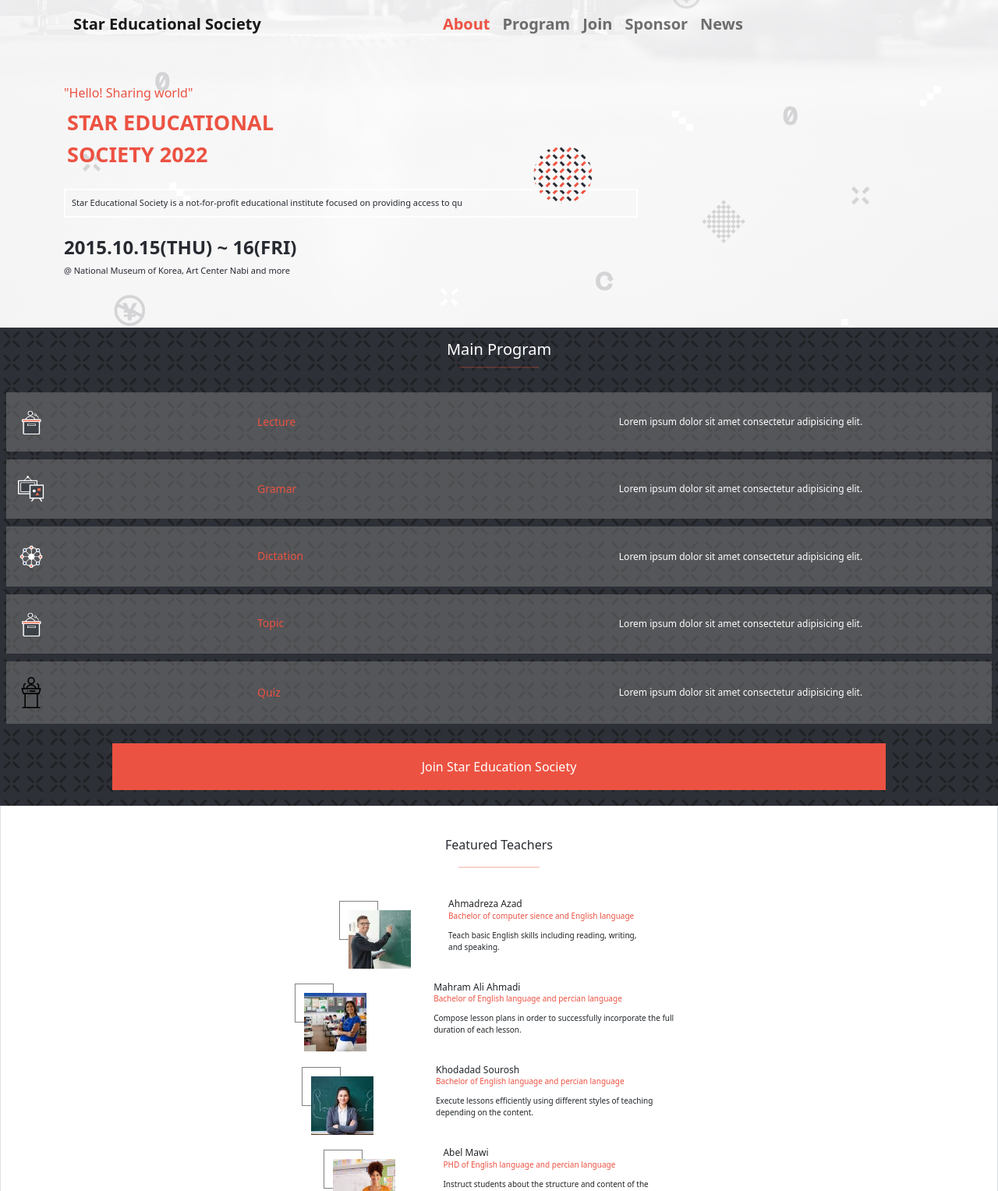
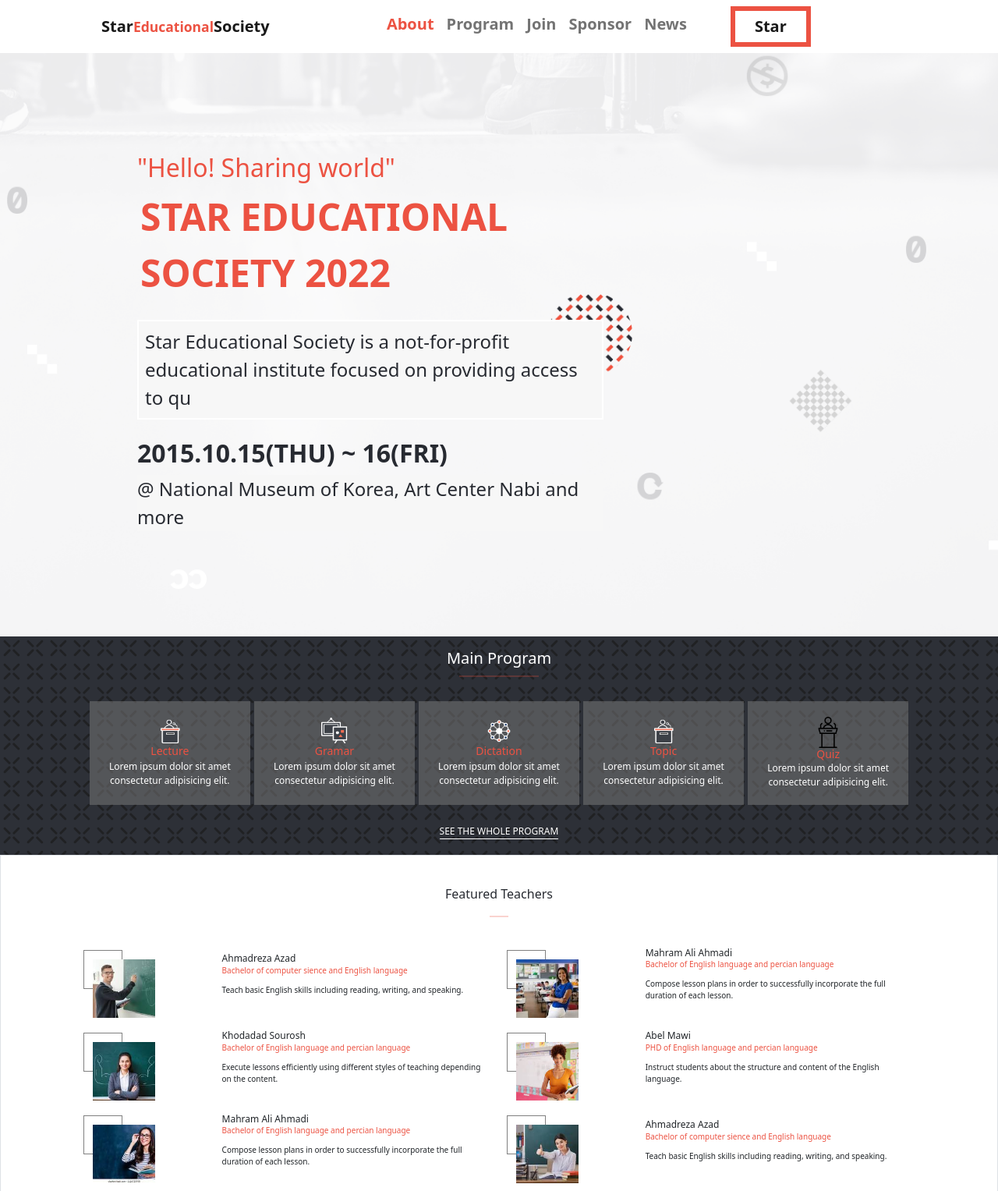
Before and after one commit to Elhambasir/capstone-project1--conference-page, a website: page index.html in a window 1280 px wide. Shown: the top 1527 px of the page at 78% size. Drawn offline with nearby package versions, Linux system fonts and the light colour scheme.

Commit message:
Create desktop version of home and about pages

```diff
--- a/about.css
+++ b/about.css
@@ -10,7 +10,8 @@
 
 .campaign {
   color: #ec5242;
-  border: 7px solid #ec5242;
+  border: 6px solid #ec5242;
+  padding: 0 25px;
 }
 
 .campaign a {
@@ -35,6 +36,11 @@
 
 .bg-custom-lightgray {
   background-color: #d3d3d3;
+}
+
+.rounded {
+  width: 90%;
+  margin: 0 auto;
 }
 
 #demo-text {
@@ -89,10 +95,11 @@
 }
 
 .star_logo {
+  width: 85% !important;
   display: flex;
   justify-content: center;
   align-items: center;
-  padding: 15px 15px;
+  padding: 25px 15px;
   border: 1px solid lightgray;
   margin: 20px auto;
 }
@@ -140,7 +147,7 @@
   padding: 0 10px;
 }
 
-.history_section .img_section .img_cover>* {
+.history_section .img_section .img_cover > * {
   color: white;
 }
 
--- a/about.html
+++ b/about.html
@@ -7,6 +7,7 @@
     <meta name="viewport" content="width=device-width, initial-scale=1.0">
     <title>About</title>
     <link rel="stylesheet" href="about.css">
+    <link rel="stylesheet" href="about_desktop_version.css">
     <link href="https://cdn.jsdelivr.net/npm/bootstrap@5.2.3/dist/css/bootstrap.min.css" rel="stylesheet"
         integrity="sha384-rbsA2VBKQhggwzxH7pPCaAqO46MgnOM80zW1RWuH61DGLwZJEdK2Kadq2F9CUG65" crossorigin="anonymous">
     <link rel="stylesheet" href="https://cdnjs.cloudflare.com/ajax/libs/font-awesome/6.3.0/css/all.min.css"
@@ -27,18 +28,20 @@
                         data-bs-target="#offcanvasNavbar" aria-controls="offcanvasNavbar">
                         <span class="navbar-toggler-icon"></span>
                     </button>
-                    <a class="navbar-brand d-none d-lg-block" href="index.html">Star Educational Society</a>
+                    <a class="navbar-brand d-none d-lg-block ms-5" href="index.html">Star<small
+                            class="active">Educational</small>Society</a>
                     <div class="offcanvas offcanvas-start" tabindex="-1" id="offcanvasNavbar"
                         aria-labelledby="offcanvasNavbarLabel">
                         <div class="offcanvas-header">
-                            <h5 class="offcanvas-title" id="offcanvasNavbarLabel">Star Educational Society</h5>
+                            <h5 class="offcanvas-title" id="offcanvasNavbarLabel"> <a class="navbar-brand  d-lg-block"
+                                    href="index.html">Star<small class="active">Educational</small>Society</a></h5>
                             <button type="button" class="btn-close" data-bs-dismiss="offcanvas"
                                 aria-label="Close"></button>
                         </div>
                         <div class="offcanvas-body">
                             <ul class="navbar-nav justify-content-center flex-grow-1 pe-3">
                                 <li class="nav-item">
-                                    <a class="nav-link active" aria-current="page" href="#">About</a>
+                                    <a class="nav-link active" aria-current="page" href="about.html">About</a>
                                 </li>
                                 <li class="nav-item">
                                     <a class="nav-link" href="#">Program</a>
@@ -52,55 +55,30 @@
                                 <li class="nav-item">
                                     <a class="nav-link" href="#">News</a>
                                 </li>
+                                <li class="nav-item ms-5">
+                                    <a class="navbar-brand d-none d-lg-block campaign" href="#">Star</a>
+                                </li>
                             </ul>
                         </div>
                     </div>
                 </div>
             </nav>
-            <!-- <nav class="navbar navbar-expand-lg bg-transparent fs-5 fw-semibold">
-                <div class="container">
-                    <a class="navbar-brand flex-grow-1 d-none d-lg-block fs-4" href="#">Navbar scroll</a>
-                    <button class="navbar-toggler border-0" type="button" data-bs-toggle="collapse"
-                        data-bs-target="#navbarScroll" aria-controls="navbarScroll" aria-expanded="false"
-                        aria-label="Toggle navigation">
-                        <span class="navbar-toggler-icon"></span>
-                    </button>
-                    <div class="collapse navbar-collapse d-lg-flex justify-content-center " id="navbarScroll">
-                        <ul class="navbar-nav my-2 my-lg-0 d-flex flex-grow-1 " style="--bs-scroll-height: 100px;">
-                            <li class="nav-item flex-fill ">
-                                <a class="nav-link active" aria-current="page" href="#">About</a>
-                            </li>
-                            <li class="nav-item flex-fill">
-                                <a class="nav-link" href="#">Program</a>
-                            </li>
-                            <li class="nav-item flex-fill">
-                                <a class="nav-link">Join</a>
-                            </li>
-                            <li class="nav-item flex-fill">
-                                <a class="nav-link">Sponsor</a>
-                            </li>
-                            <li class="nav-item flex-fill">
-                                <a class="nav-link">News</a>
-                            </li>
-                        </ul>
-                        <div class="navbar-brand campaign ps-2 py-2">
-                            <a class="navbar-brand flex-grow-1 fs-5 fw-semibold" href="#">CC Campaign</a>
-                        </div>
-                    </div>
-                </div>
-            </nav> -->
 
             <div class="row">
-                <div class="col-md-8">
-                    <div class="mt-5 active rounded">
-                        <h6 class="text-center">"Hello! Sharing world"</h6>
-                        <div id="demo-text" class=" fw-bolder px-1 ">STAR EDUCATIONAL <br> SOCIETY 2022 </div>
-                        <P class="tx-custom-black border fs-small px-2 py-2 bg-white mt-3 mb-3">Star Educational Society
+                <div class="col head_content pb-4">
+                    <div class="mt-5 active rounded ">
+                        <h6 class="d-lg-none text-center">"Hello! Sharing world"</h6>
+                        <div id="demo-text" class=" fw-bolder px-1 text-center">STAR EDUCATIONAL<br>SOCIETY 2022</div>
+                        <P class="tx-custom-black white-border fs-small px-2 py-2 mt-4 mb-4 text-center">Star
+                            Educational Society
                             is a not-for-profit educational institute focused on providing access to qu.Star Educational
-                            Society is an education management company based in Afghanistan.</P>
-                        <P class="tx-custom-black fs-small m-0 text-center">Please contact us per Email for any further
-                            questions about Star Educational Society!</P>
-                        <a href="#" class="email tx-custom-black">Star2022@gmail.com</a>
+                            Society is an education management company based in Afghanistan.
+                            Star Educational Society
+                            is a not-for-profit educational institute focused on providing access to qu.Star Educational
+                            Society is an education management company based in Afghanistan</P>
+                        <small class="tx-custom-black fs-small  text-center">Please contact us per Email for any further
+                            questions about Star Educational Society!</small>
+                        <a href="#" class="email tx-custom-black text-center fs-small">star2022@gmail.com</a>
                     </div>
                 </div>
             </div>
@@ -110,14 +88,14 @@
     <section class="section bg-white border-bottom pb-4">
         <div class="container-fluid bg-white">
             <div class="row text-white px-1 py-3 text-center">
-                <h5 class="tx-custom-black">Star Educationlal Society 2022</h5>
+                <h5 class="tx-custom-black mt-1">Star Educationlal Society 2022</h5>
                 <hr class="hr">
                 <p class="tx-custom-black">The logo of Star Educational Society 2022 was decided through the logo
                     competation from 10 June to 7. July</p>
             </div>
             <div class="row program_section">
                 <div class="star_logo">
-                    <img src="assets/images/star_logo.PNG" alt="">
+                    <a class=" nav-link" href="#">Star<small class="active">Educational</small>Society</a>
                 </div>
             </div>
         </div>
@@ -148,7 +126,7 @@
     </section>
 
     <section class="container-fluid bg-custom-black">
-        <div class="container py-5">
+        <div class="container py-5 d-md-none">
             <div class="row">
                 <div class="col text-center text-white">
                     <h6>Contact</h6>
@@ -164,8 +142,10 @@
             </div>
         </div>
         <div class="row bg-white">
-            <div class="col"><img src="assets/images/star_logo.PNG" width="150" height="50" alt=""></div>
-            <div class="col">
+            <div class="col text-center pt-3">
+                <a class=" nav-link" href="#">Star<small class="active">Educational</small>Society</a>
+            </div>
+            <div class="col text-center pt-3">
                 <p class="tx-custom-black py-1 joinUs">Join us for difference</p>
             </div>
         </div>
--- /dev/null
+++ b/about_desktop_version.css
@@ -0,0 +1,82 @@
+@media (min-width: 768px) {
+  .navbar {
+    background-color: white;
+  }
+
+  .star_logo {
+    width: 50% !important;
+  }
+
+  .head_content .rounded {
+    display: flex;
+    flex-direction: column;
+    justify-content: center;
+    align-items: center;
+    width: 85%;
+    margin: 0 auto;
+    text-align: center;
+  }
+
+  .head_content .rounded h6 {
+    font-size: 2rem;
+  }
+
+  .head_content .rounded #demo-text {
+    font-size: 3rem;
+    line-height: 2.7rem;
+  }
+
+  .head_content .rounded p {
+    font-size: 0.6rem;
+    width: 85%;
+    background-color: white;
+    justify-content: center;
+  }
+
+  .head_content .rounded h4 {
+    font-size: 2rem;
+  }
+
+  .program_section {
+    display: flex;
+    flex-direction: column;
+    justify-content: center;
+    align-items: center;
+  }
+
+  .program_section .program {
+    width: 85%;
+    display: flex;
+    flex-direction: row;
+    justify-content: center;
+    gap: 5px;
+  }
+
+  .program_section .program > * {
+    flex: 1;
+    display: flex;
+    flex-direction: column;
+  }
+
+  .history_section {
+    display: flex;
+    flex-direction: column;
+    justify-content: center;
+    align-items: center;
+  }
+
+  .history_section .master {
+    width: 75%;
+    margin: 0 auto;
+    display: flex;
+    flex-direction: row;
+    justify-content: center;
+  }
+
+  .history_section .master .img_section {
+    flex: 1;
+    display: flex;
+    flex-direction: row;
+    justify-content: center;
+  }
+}
--- /dev/null
+++ b/desktop_version.css
@@ -0,0 +1,79 @@
+
+@media (min-width: 768px) {
+  .navbar {
+    background-color: white;
+  }
+
+  .head_content {
+    height: 700px;
+  }
+
+  .head_content .rounded {
+    position: relative;
+    top: 80px;
+    left: 80px;
+    width: 85%;
+    margin: 0 auto;
+  }
+
+  .head_content .rounded h6 {
+    font-size: 2rem;
+  }
+
+  .head_content .rounded #demo-text {
+    font-size: 3rem;
+  }
+
+  .head_content .rounded p {
+    font-size: 1.5rem;
+    width: 55%;
+    background-color: #f7f7f7;
+  }
+
+  .head_content .rounded h4 {
+    font-size: 2rem;
+  }
+
+  .program_section {
+    display: flex;
+    flex-direction: column;
+    justify-content: center;
+    align-items: center;
+  }
+
+  .program_section .program {
+    width: 85%;
+    display: flex;
+    flex-direction: row;
+    justify-content: center;
+    gap: 5px;
+  }
+
+  .program_section .program > * {
+    flex: 1;
+    display: flex;
+    flex-direction: column;
+  }
+
+  .teacher_section {
+    display: flex;
+    flex-direction: column;
+    justify-content: center;
+    align-items: center;
+  }
+
+  .teacher_section .master {
+    width: 85%;
+    display: flex;
+    flex-direction: column;
+    justify-content: center;
+  }
+
+  .teacher_section .master .master_item {
+    flex: 1;
+    display: grid;
+    grid-template-columns: 50% 50%;
+    justify-content: center;
+    align-items: center;
+  }
+}
--- a/index.html
+++ b/index.html
@@ -7,6 +7,7 @@
     <meta name="viewport" content="width=device-width, initial-scale=1.0">
     <title>Porfolio</title>
     <link rel="stylesheet" href="style.css">
+    <link rel="stylesheet" href="desktop_version.css">
     <link href="https://cdn.jsdelivr.net/npm/bootstrap@5.2.3/dist/css/bootstrap.min.css" rel="stylesheet"
         integrity="sha384-rbsA2VBKQhggwzxH7pPCaAqO46MgnOM80zW1RWuH61DGLwZJEdK2Kadq2F9CUG65" crossorigin="anonymous">
     <link rel="stylesheet" href="https://cdnjs.cloudflare.com/ajax/libs/font-awesome/6.3.0/css/all.min.css"
@@ -14,23 +15,24 @@
         crossorigin="anonymous" referrerpolicy="no-referrer" />
     <link rel="stylesheet" href="https://cdn.jsdelivr.net/npm/bootstrap-icons@1.10.3/font/bootstrap-icons.css">
 
-
 </head>
 
 <body>
     <div class="main pb-5">
-        <div class="container">
-            <nav class="navbar navbar-expand-lg bg-transparent fs-5 fw-semibold">
+        <div class="container-fluid p-0">
+            <nav class="navbar navbar-expand-lg fs-5 fw-semibold">
                 <div class="container">
                     <button class="navbar-toggler" type="button" data-bs-toggle="offcanvas"
                         data-bs-target="#offcanvasNavbar" aria-controls="offcanvasNavbar">
                         <span class="navbar-toggler-icon"></span>
                     </button>
-                    <a class="navbar-brand d-none d-lg-block" href="index.html">Star Educational Society</a>
+                    <a class="navbar-brand d-none d-lg-block ms-5" href="index.html">Star<small
+                            class="active">Educational</small>Society</a>
                     <div class="offcanvas offcanvas-start" tabindex="-1" id="offcanvasNavbar"
                         aria-labelledby="offcanvasNavbarLabel">
                         <div class="offcanvas-header">
-                            <h5 class="offcanvas-title" id="offcanvasNavbarLabel">Star Educational Society</h5>
+                            <h5 class="offcanvas-title" id="offcanvasNavbarLabel">Star<small
+                                    class="active">Educational</small>Society</h5>
                             <button type="button" class="btn-close" data-bs-dismiss="offcanvas"
                                 aria-label="Close"></button>
                         </div>
@@ -51,6 +53,9 @@
                                 <li class="nav-item">
                                     <a class="nav-link" href="#">News</a>
                                 </li>
+                                <li class="nav-item ms-5">
+                                    <a class="navbar-brand d-none d-lg-block campaign" href="#">Star</a>
+                                </li>
                             </ul>
                         </div>
                     </div>
@@ -58,11 +63,12 @@
             </nav>
 
             <div class="row">
-                <div class="col-md-8">
-                    <div class="mt-5 active rounded">
+                <div class="col head_content">
+                    <div class="mt-5 active rounded ">
                         <h6>"Hello! Sharing world"</h6>
                         <div id="demo-text" class=" fw-bolder px-1 ">STAR EDUCATIONAL<br>SOCIETY 2022</div>
-                        <P class="tx-custom-black white-border fs-small px-2 py-2 mt-4 mb-4">Star Educational Society is a not-for-profit educational institute focused on providing access to qu</P>
+                        <P class="tx-custom-black white-border fs-small px-2 py-2 mt-4 mb-4">Star Educational Society is
+                            a not-for-profit educational institute focused on providing access to qu</P>
                         <h4 class="tx-custom-black fw-bolder ">2015.10.15(THU) ~ 16(FRI)</h4>
                         <P class="tx-custom-black fs-small">@ National Museum of Korea, Art Center Nabi and more</P>
                     </div>
@@ -74,10 +80,12 @@
     <section class="section bg-custom-black">
         <div class="container-fluid bg-transparent">
             <div class="row text-white px-1 py-3 text-center">
-                <h5>Main Program</h5><hr class="hr">
+                <h5>Main Program</h5>
+                <hr class="hr">
             </div>
 
             <div class="row program_section">
+                <div class="program">
                     <div class="program_item">
                         <div class="img_cover">
                             <img src="assets/images/discoursew.png" width="40px" alt="">
@@ -129,6 +137,7 @@
                             <p>Lorem ipsum dolor sit amet consectetur adipisicing elit. </p>
                         </div>
                     </div>
+                </div>
                 <div class="join_button_cover">
                     <button>Join Star Education Society</button>
                 </div>
@@ -137,13 +146,43 @@
     </section>
     <!-- .......TEACHER SECTION....... -->
     <section class="teacher_section py-4 border d-flex flex-column justify-content-center align-item-center">
+        <div class="master">
             <div class="row text-white px-1 py-3 text-center">
                 <h6 class="tx-custom-black">Featured Teachers</h6>
                 <hr class="hr">
                 <!-- <hr class="hr"> -->
             </div>
-        <div class="master" id="a">
+            <div class="master_item" id="a">
 
+            </div>
+            <div class="more">
+                <button><span>MORE</span><i class="bi bi-chevron-down mx-1"></i></button>
+            </div>
+        </div>
+    </section>
+    <section class="container-fluid bg-custom-black" id="removeableFooter">
+        <div class="container py-5">
+            <div class="row">
+                <div class="col text-center text-white">
+                    <h6>Contact</h6>
+                    <hr class="hr">
+                </div>
+            </div>
+            <div class="row text-center">
+                <div class="col text-white m-1">Google</div>
+                <div class="col text-white m-1">Facebook</div>
+                <div class="col text-white m-1">Twitter</div>
+                <div class="col text-white m-1">Instagram</div>
+                <div class="col text-white m-1">Youtube</div>
+            </div>
+        </div>
+        <div class="row bg-white">
+            <div class="col text-center pt-3">
+                <a class=" nav-link" href="#">Star<small class="active">Educational</small>Society</a>
+            </div>
+            <div class="col text-center pt-3">
+                <p class="tx-custom-black py-1 joinUs">Join us for difference</p>
+            </div>
         </div>
     </section>
     <script src="script.js"></script>
--- a/script.js
+++ b/script.js
@@ -25,6 +25,30 @@
 </div>`
     master.innerHTML += card;
 });
-master.innerHTML += ` <div class="more">
-<button><span>MORE</span><i class="bi bi-chevron-down mx-1"></i></button>
-</div>`;
+
+const btnJoin = document.querySelector('.join_button_cover');
+const body = document.querySelector('body');
+window.addEventListener(('resize'), () => {
+    change();
+});
+window.addEventListener(('load'), () => {
+    change();
+});
+
+function change() {
+    if (window.screen.width >= 768) {
+        btnJoin.children[0].remove();
+        let a = document.createElement('a');
+        a.innerHTML = "SEE THE WHOLE PROGRAM";
+        a.style = "color:white;cursor:pointer;border-bottom:1px solid white;font-size:12px"
+        btnJoin.appendChild(a);
+        document.querySelector('#removeableFooter').classList.remove('d-none');
+        document.querySelector('.more').classList.add('d-none');
+    } else if (window.screen.width < 768) {
+        body.lastChild.remove();
+        btnJoin.children[0].remove();
+        document.querySelector('#removeableFooter').classList.add('d-none');
+        document.querySelector('.more').classList.remove('d-none');
+        btnJoin.innerHTML = "<button>Join Star Education Society</button>";
+    }
+}
--- a/style.css
+++ b/style.css
@@ -10,7 +10,8 @@
 
 .campaign {
   color: #ec5242;
-  border: 7px solid #ec5242;
+  border: 6px solid #ec5242;
+  padding: 0 25px;
 }
 
 .campaign a {
@@ -59,6 +60,11 @@
   background-size: cover;
 }
 
+.rounded {
+  width: 90%;
+  margin: 0 auto;
+}
+
 .section {
   background-image: url(/assets/images/backgrounds2.png);
 }
@@ -86,6 +92,14 @@
   align-items: center;
   gap: 10px;
   padding: 5px 8px;
+}
+
+.program_section .program {
+  width: 98%;
+  display: flex;
+  flex-direction: column;
+  justify-content: center;
+  gap: 10px;
 }
 
 .program_item {
@@ -223,3 +237,10 @@
   background-color: #ec5242;
   margin: 10px auto !important;
 }
+
+/* #removeableFooter {
+  display: none;
+}
+.show{
+  display: none;
+} */
```
Also changed, not shown: assets/images/hand-drawn-high-school-logo-design_23-2149667303.avif (added), assets/images/star_logo.PNG. Lines whose indentation alone changed are shown as unchanged.
